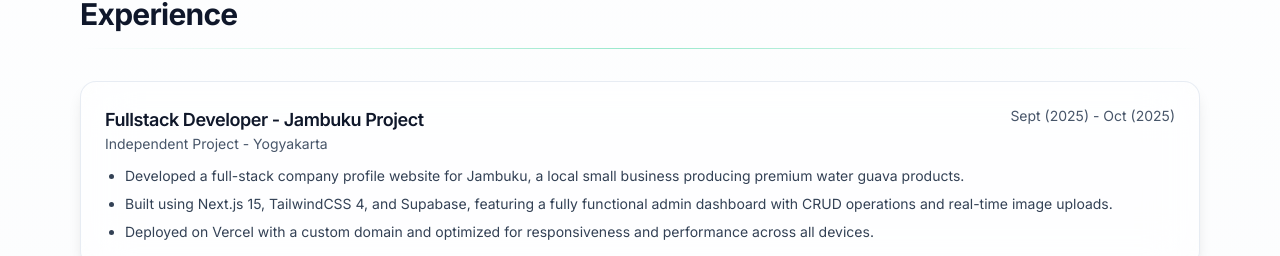
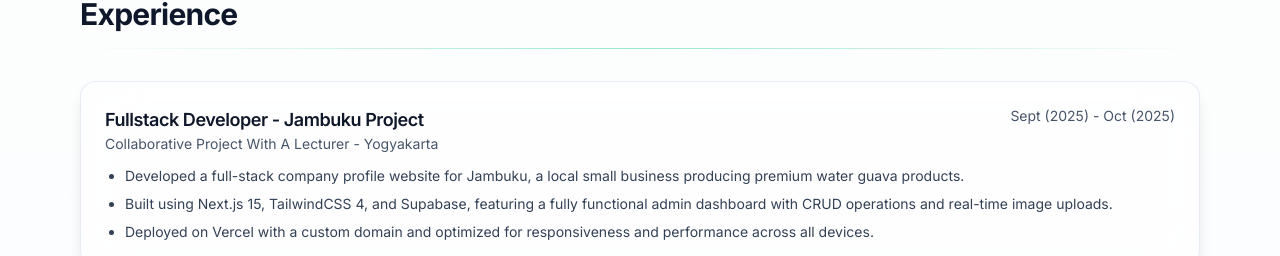
Before and after one commit to xxxZino/My-Portfolio, a React (Vite) app: page / in a window 1280 px wide. Shown: the part 2677-2933 px from the top of the page. Built offline with nearby package versions, Linux system fonts and the light colour scheme.

Commit message:
update project

```diff
--- a/src/Portfolio.tsx
+++ b/src/Portfolio.tsx
@@ -233,7 +233,7 @@ const skillLogos = [
 const experiences = [
   {
     role: "Fullstack Developer - Jambuku Project",
-    org: "Independent Project - Yogyakarta",
+    org: "Collaborative Project With A Lecturer - Yogyakarta",
     time: "Sept (2025) - Oct (2025)",
     bullets: [
       "Developed a full-stack company profile website for Jambuku, a local small business producing premium water guava products.",
```
